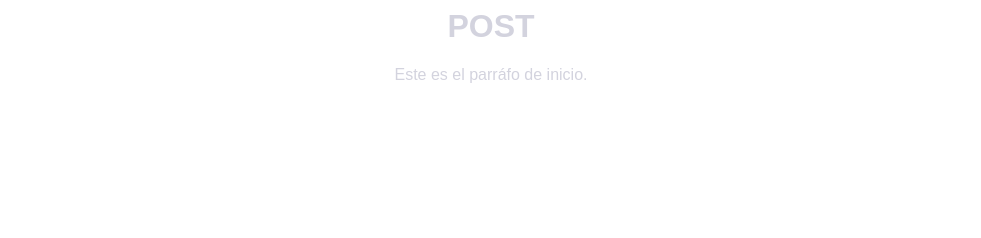
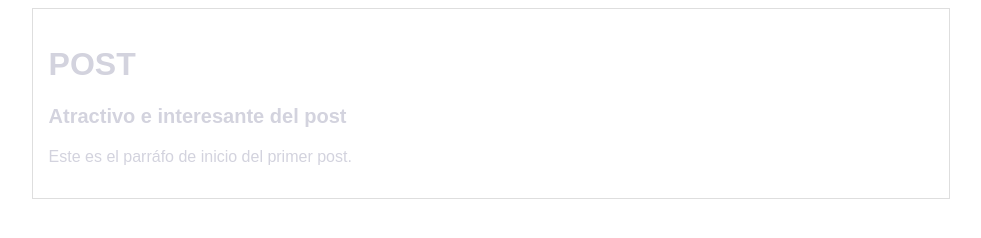
Before and after one commit to MiriHdez/blogMe, a plain HTML site: page blogpost.html in a window 1280 px wide. Shown: the whole page, without its empty margins (149-1130 px from the left). Drawn offline with Linux system fonts and the light colour scheme.

Commit message:
commit al master

```diff
--- a/blogpost.html
+++ b/blogpost.html
@@ -4,7 +4,12 @@
   </head>
   <link rel="stylesheet" href="javascript/src/css/style_p.css" />
   <body>
-    <h1>POST</h1>
-    <p>Este es el parráfo de inicio.</p>
+    <div ID="container">
+      <h1>POST</h1>
+      <div id="post">
+        <h3>Atractivo e interesante del post</h3>
+        <p>Este es el parráfo de inicio del primer post.</p>
+      </div>
+    </div>
   </body>
 </html>
--- a/javascript/src/css/style_p.css
+++ b/javascript/src/css/style_p.css
@@ -3,3 +3,14 @@ body{
   text-align: center;
   font-family: Arial, Helvetica, sans-serif;
 }
+#container{
+  width: 70%;
+  padding: 1em;
+  text-align: left;
+  border: 1px solid #DEDEDE;
+  margin: 0 auto;
+}
+
+#container h3{
+  font-size: 15pt;
+}
```
